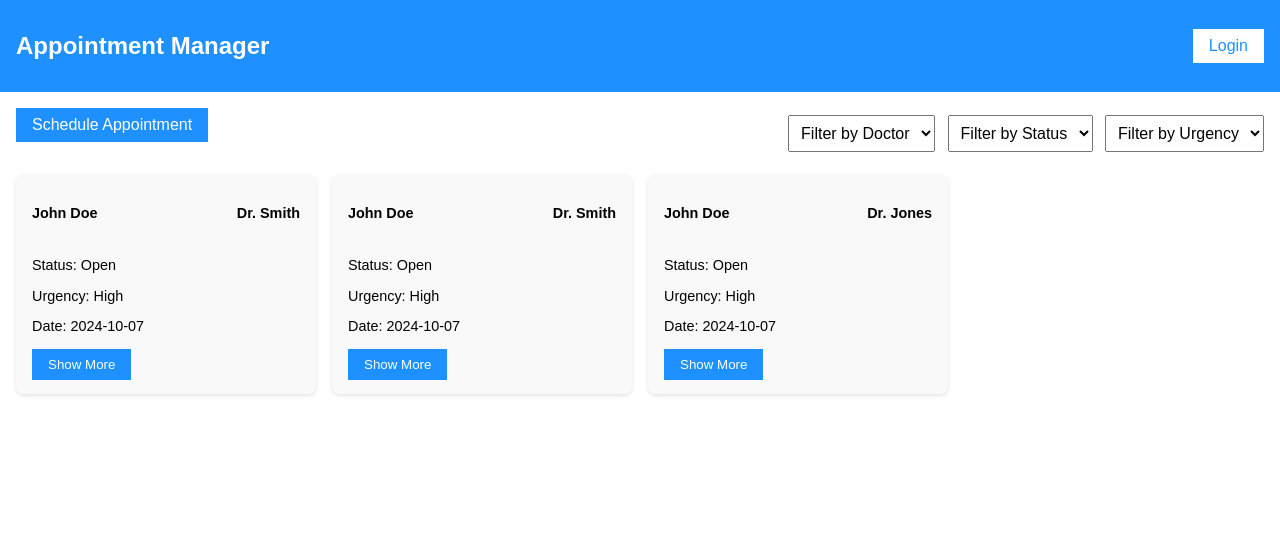
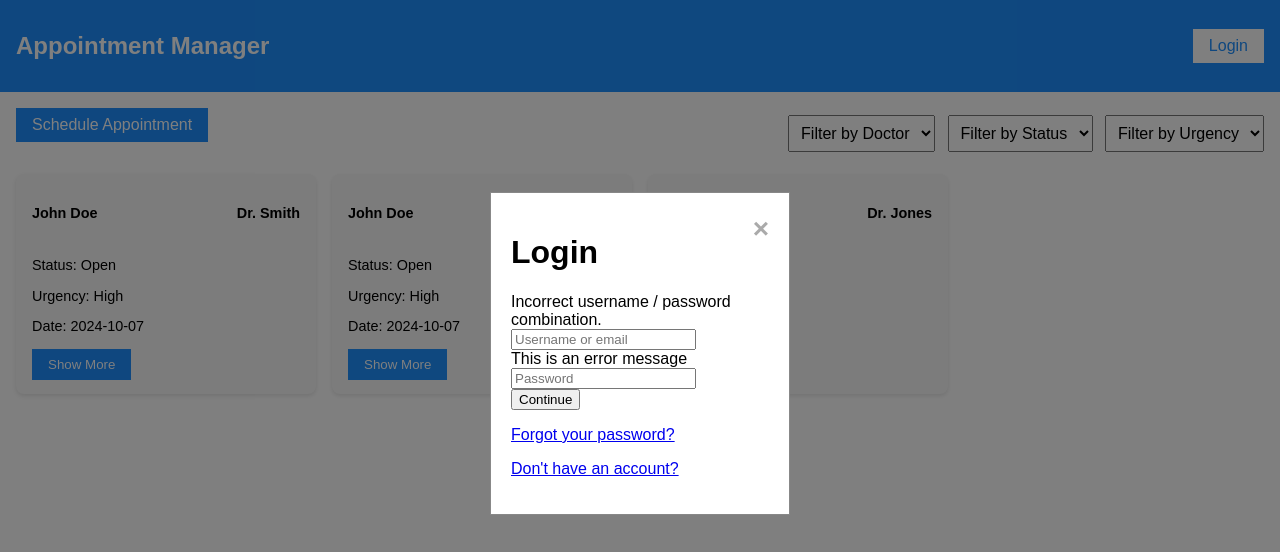
Before and after one commit to LuckySerj/Appointment-Management-Tool, a website built with webpack: page src/template.html in a window 1280 px wide. Both pictures are taken after a click on the button "Login". Built offline with nearby package versions, Linux system fonts and the light colour scheme.

Commit message:
updated html js and css to add login modal

```diff
--- a/src/index.js
+++ b/src/index.js
@@ -1,10 +1,30 @@
 import './styles/main.scss';
 
-// script.js
 document.addEventListener('DOMContentLoaded', () => {
-  const showMoreButtons = document.querySelectorAll(
-    '.appointment-card__show-more',
-  );
+  // Login modal logic
+  const loginBtn = document.querySelector('.header__login-btn');
+  const modal = document.getElementById('signInModal');
+  const closeModalBtn = document.querySelector('.close');
+
+  // Show modal when Login button is clicked
+  loginBtn.addEventListener('click', () => {
+    modal.style.display = 'block';
+  });
+
+  // Close modal when X button is clicked
+  closeModalBtn.addEventListener('click', () => {
+    modal.style.display = 'none';
+  });
+
+  // Close modal when clicking outside the modal content
+  window.addEventListener('click', (event) => {
+    if (event.target === modal) {
+      modal.style.display = 'none';
+    }
+  });
+
+  // Show more/less button logic for appointment cards
+  const showMoreButtons = document.querySelectorAll('.appointment-card__show-more');
 
   showMoreButtons.forEach((button) => {
     button.addEventListener('click', (event) => {
--- a/src/styles/main.scss
+++ b/src/styles/main.scss
@@ -15,6 +15,7 @@ body {
   margin: 0;
   padding: 0;
   color: $text-color;
+
 }
 
 // Block: header
@@ -147,3 +148,48 @@ body {
     grid-template-columns: 1fr; // Single column for mobile
   }
 }
+
+//Login modal styling
+.modal {
+  display: none; /* Hidden by default */
+  position: fixed;
+  z-index: 1;
+  left: 0;
+  top: 0;
+  width: 100%;
+  height: 100%;
+  background-color: rgba(0, 0, 0, 0.5); /* Black background with transparency */
+}
+
+.modal {
+  display: none; /* Hidden by default */
+  position: fixed;
+  z-index: 1;
+  left: 0;
+  top: 0;
+  width: 100%;
+  height: 100%;
+  background-color: rgba(0, 0, 0, 0.5); /* Black background with transparency */
+}
+
+.modal-content {
+  background-color: #fff;
+  margin: 15% auto;
+  padding: 20px;
+  border: 1px solid #888;
+  width: 300px;
+}
+
+.close {
+  color: #aaa;
+  float: right;
+  font-size: 28px;
+  font-weight: bold;
+}
+
+.close:hover,
+.close:focus {
+  color: black;
+  text-decoration: none;
+  cursor: pointer;
+}
--- a/src/template.html
+++ b/src/template.html
@@ -36,6 +36,31 @@
         </select>
       </div>
     </section>
+  <!-- Sign-In Modal -->
+  <div id="signInModal" class="modal">
+    <div class="modal-content">
+      <span class="close">&times;</span>
+      <form class="form" id="form">
+        <h1 class="form__title">Login</h1>
+        <div class="form__message form__message--error">Incorrect username / password combination.</div>
+        <div class="form__input-group">
+          <input type="text" class="form__input" autofocus placeholder="Username or email">
+          <div class="form__input-error-message">This is an error message</div>
+        </div>
+        <div class="form__input-group">
+          <input type="password" class="form__input" autofocus placeholder="Password">
+          <div class="form__input-error-message"></div>
+        </div>
+        <button class="form__button" type="submit">Continue</button>
+        <p class="form__text">
+          <a href="#" class="form__link">Forgot your password?</a>
+        </p>
+        <p class="form__text">
+          <a href="#" class="form__link" id="linkCreateAccount">Don't have an account?</a>
+        </p>
+      </form>
+    </div>
+  </div>
 
     <!-- Appointments Grid Block -->
     <section class="appointments-grid">
```
Also changed, not shown: src/signIn.html (added, +33 -0 lines).
